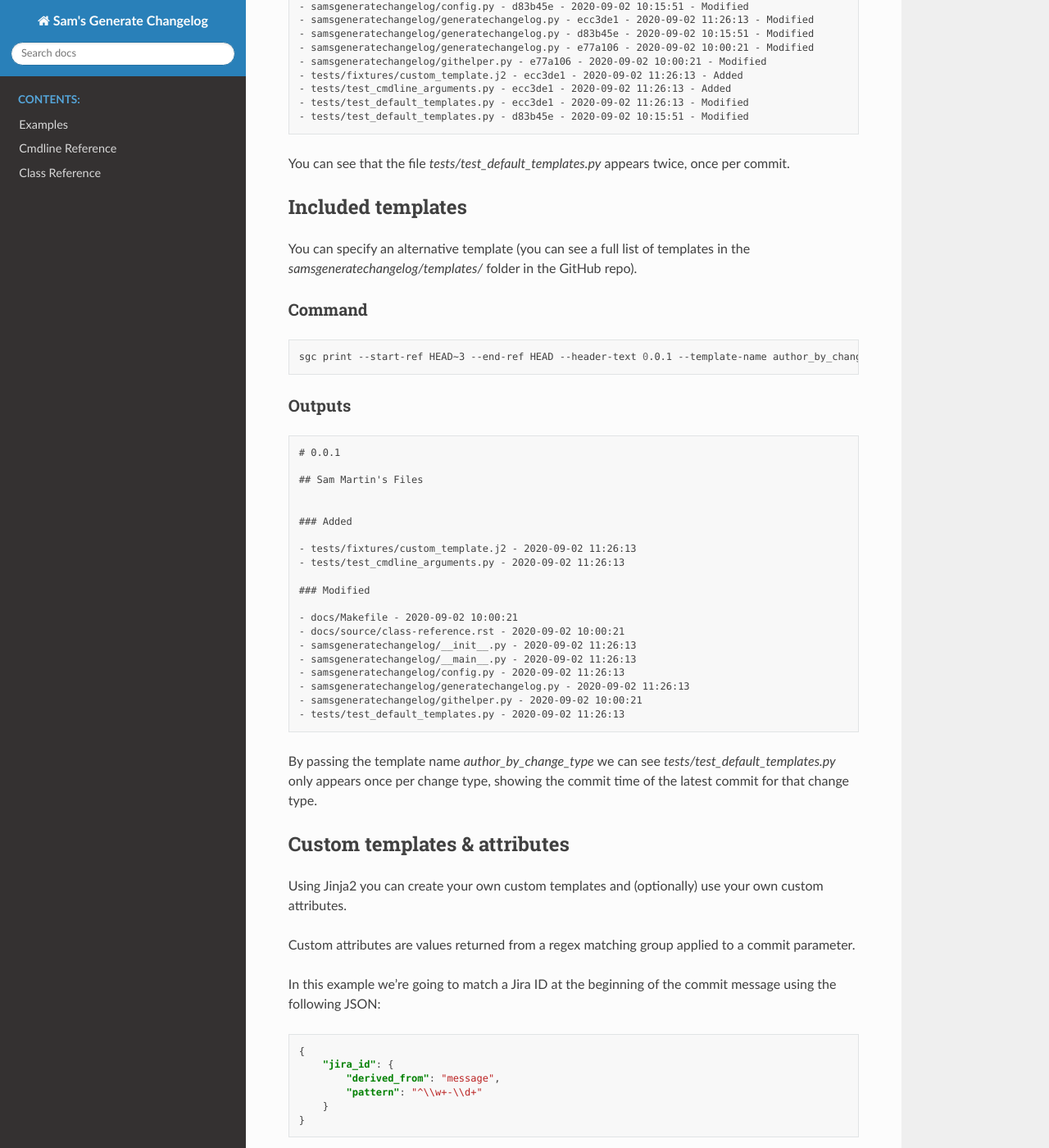
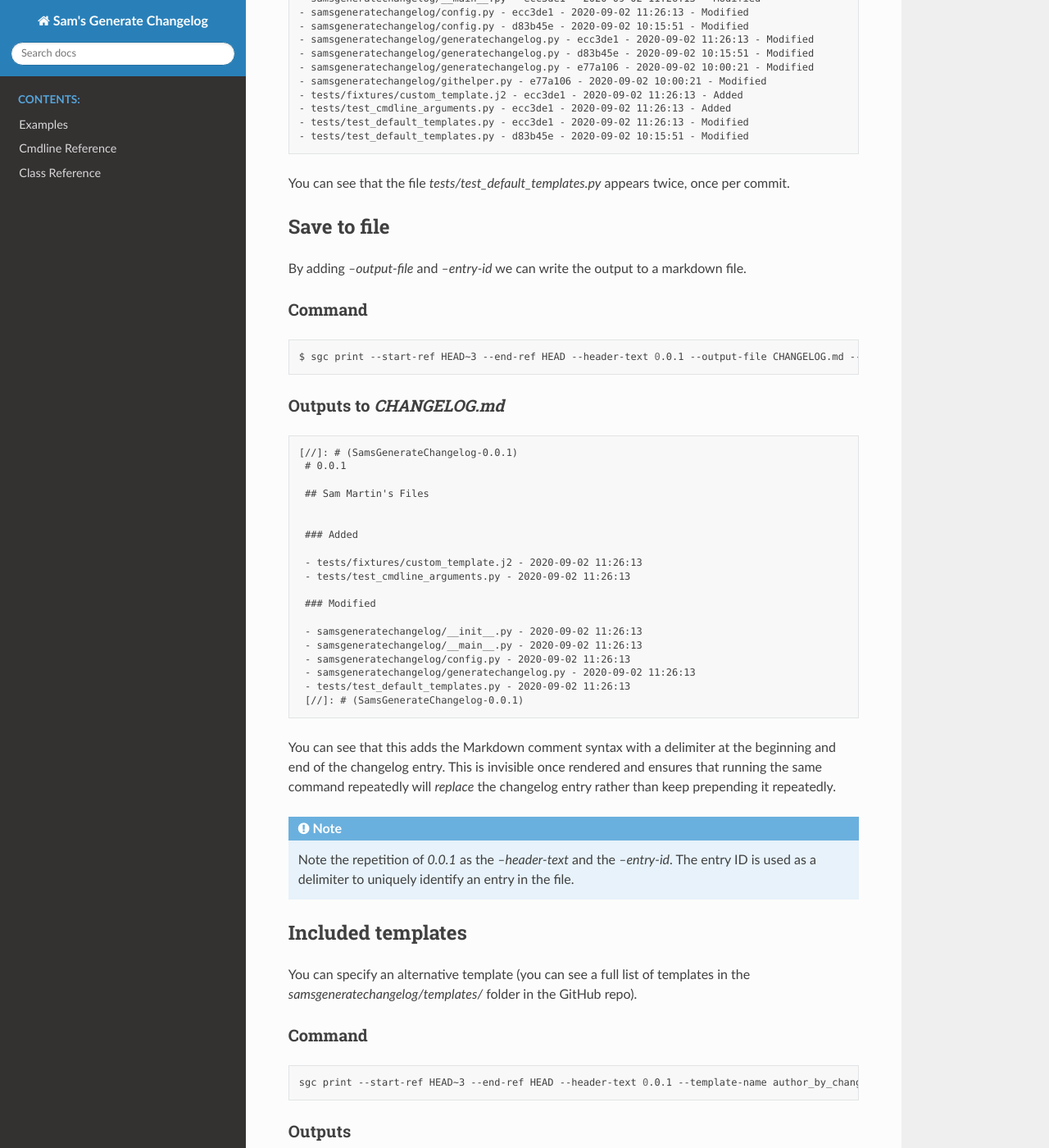
Before and after one commit to Sam-Martin/sams-generate-changelog, a Sphinx documentation site: the page built from docs/source/cmdline-examples.rst, in a window 1280 px wide and 1400 px high, scrolled down 612 px. Shown: the whole window at 82% size. Built offline with Sphinx 7.4.7 and the Read the Docs theme 2.0.0, drawn with Linux system fonts in a browser that asks for light colours; some of the changed text lies outside the part shown.

Commit message:
Updated docs

```diff
--- a/docs/source/cmdline-examples.rst
+++ b/docs/source/cmdline-examples.rst
@@ -1,16 +1,34 @@
 Using the cmdline
 ------------------
 
-Default arguments
+Print to screen
 ^^^^^^^^^^^^^^^^^^
 
-The default template is `author_all_commits` which prints out a list of files commited
+The default template is `author_by_change_type` which prints out a list of files commited grouped by auth and change type
 
 
 .. include:: cmdline_snippets/default-arguments.rst
 
 
 You can see that the file `tests/test_default_templates.py` appears twice, once per commit.
+
+Save to file
+^^^^^^^^^^^^^^^^^^
+
+By adding `--output-file` and `--entry-id` we can write the output to a markdown file.
+
+
+.. include:: cmdline_snippets/default-arguments-save.rst
+
+
+You can see that this adds the Markdown comment syntax with a delimiter at the beginning and end of the
+changelog entry. This is invisible once rendered and ensures that running the same command repeatedly
+will *replace* the changelog entry rather than keep prepending it repeatedly.
+
+
+.. note :: Note the repetition of `0.0.1` as the `--header-text` and the `--entry-id`.
+    The entry ID is used as a delimiter to uniquely identify an entry in the file.
+
 
 Included templates
 ^^^^^^^^^^^^^^^^^^^^
--- /dev/null
+++ b/docs/source/cmdline_snippets/default-arguments-save.rst
@@ -0,0 +1,32 @@
+Command
+""""""""""
+
+.. code-block :: bash
+
+    $ sgc print --start-ref HEAD~3 --end-ref HEAD --header-text 0.0.1 --output-file CHANGELOG.md --entry-id 0.0.1
+
+
+Outputs to `CHANGELOG.md`
+""""""""""""""""""""""""""""
+
+.. code-block :: none
+
+   [//]: # (SamsGenerateChangelog-0.0.1)
+    # 0.0.1
+
+    ## Sam Martin's Files
+
+
+    ### Added
+
+    - tests/fixtures/custom_template.j2 - 2020-09-02 11:26:13
+    - tests/test_cmdline_arguments.py - 2020-09-02 11:26:13
+
+    ### Modified
+
+    - samsgeneratechangelog/__init__.py - 2020-09-02 11:26:13
+    - samsgeneratechangelog/__main__.py - 2020-09-02 11:26:13
+    - samsgeneratechangelog/config.py - 2020-09-02 11:26:13
+    - samsgeneratechangelog/generatechangelog.py - 2020-09-02 11:26:13
+    - tests/test_default_templates.py - 2020-09-02 11:26:13
+    [//]: # (SamsGenerateChangelog-0.0.1)
```
Also changed, not shown: CHANGELOG.md (added, +39 -0 lines), 2 other files.
